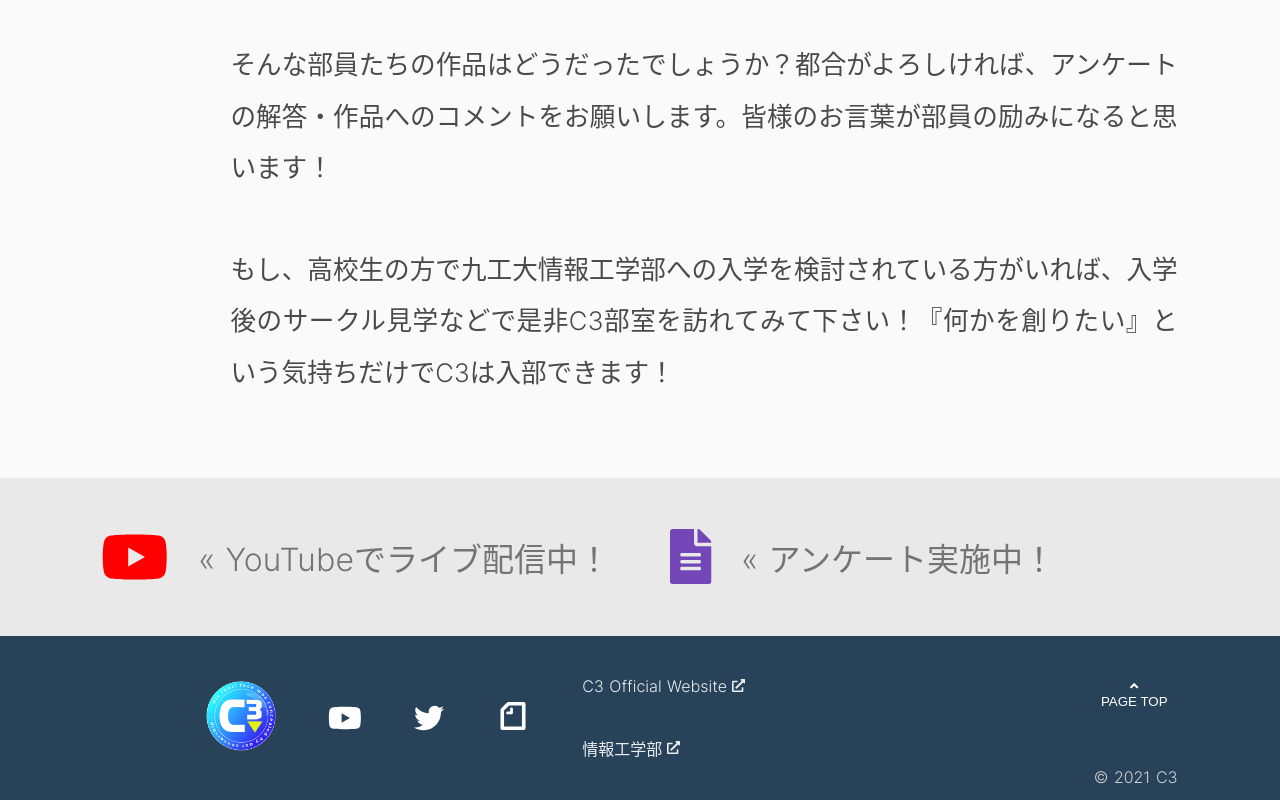
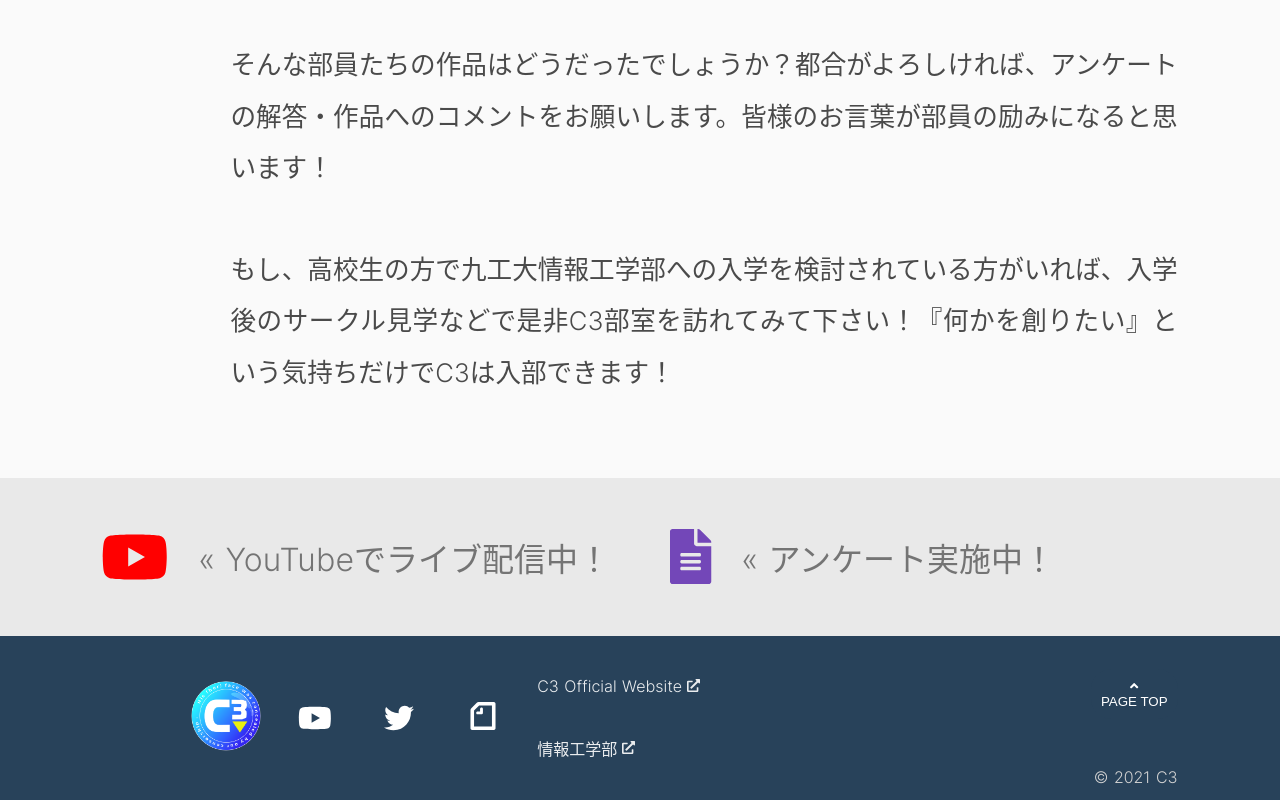
Before and after one commit to Kyutech-C3/OpenCampus2021, a Nuxt app: page / in a window 1280 px wide. Shown: the part 6191-6991 px from the top of the page. Built offline with nearby package versions, Linux system fonts and the light colour scheme.

Commit message:
[fix] #226 officialsiteの文字がかぶるのを修正

```diff
--- a/components/Footer.vue
+++ b/components/Footer.vue
@@ -2,9 +2,9 @@
   <footer>
     <ul>
       <li>
-        <a href="https://oc2021.compositecomputer.club/"
-          ><img id="logo" src="../static/Footer/C3logo.png" alt="logo"
-        /></a>
+        <a href="https://oc2021.compositecomputer.club/">
+          <img id="logo" src="../static/Footer/C3logo.png" alt="logo"/>
+        </a>
       </li>
       <div class="linkBox">
         <a class="linkItem" href="https://www.youtube.com/channel/UCeRY2jujVBYRqmilrCZytFw">
@@ -100,7 +100,7 @@ a.note {
     list-style: none;
   }
   li {
-    margin: 0 15px;
+    margin: 0px;
   }
   a {
     margin: 10px 12px 10px 12px;
```
